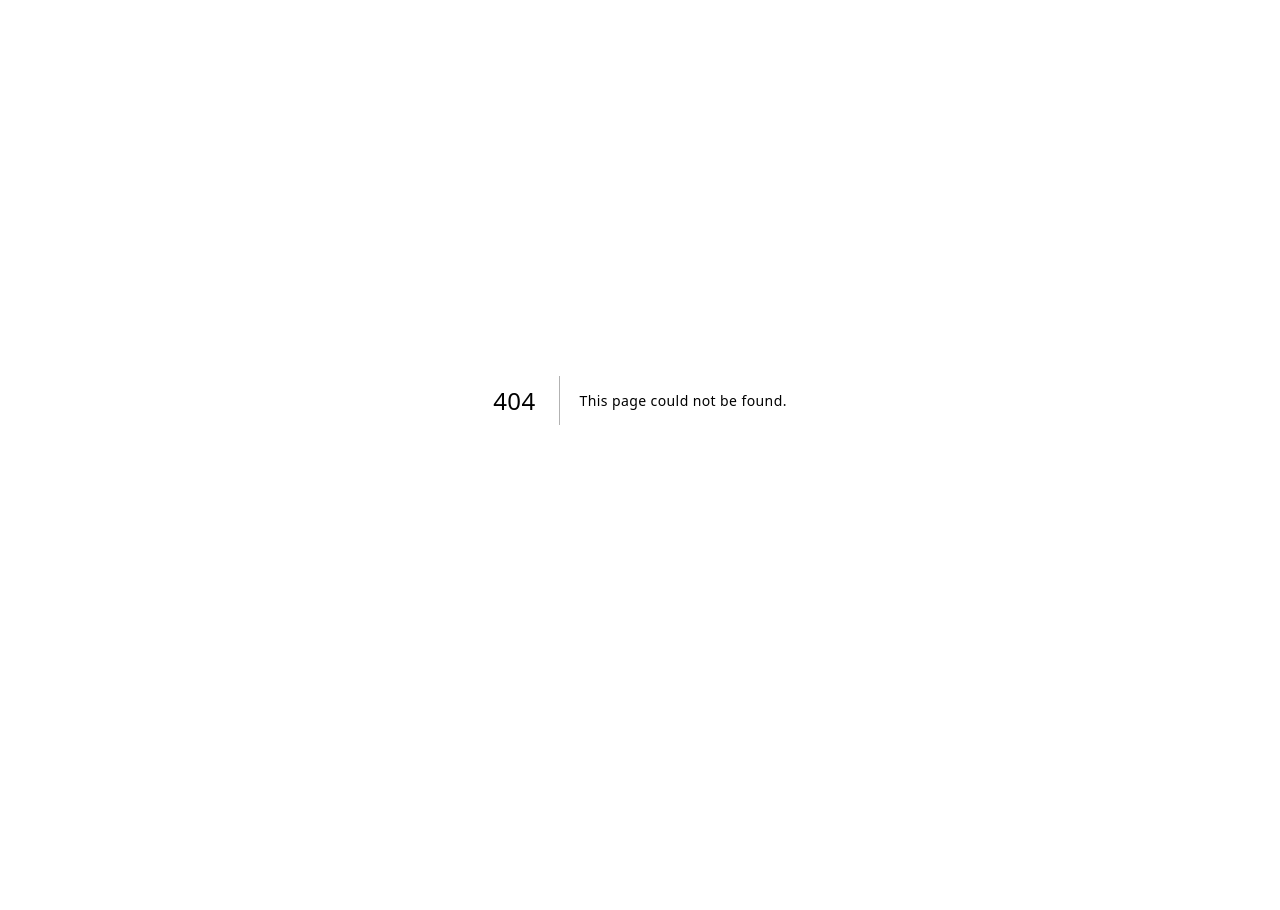
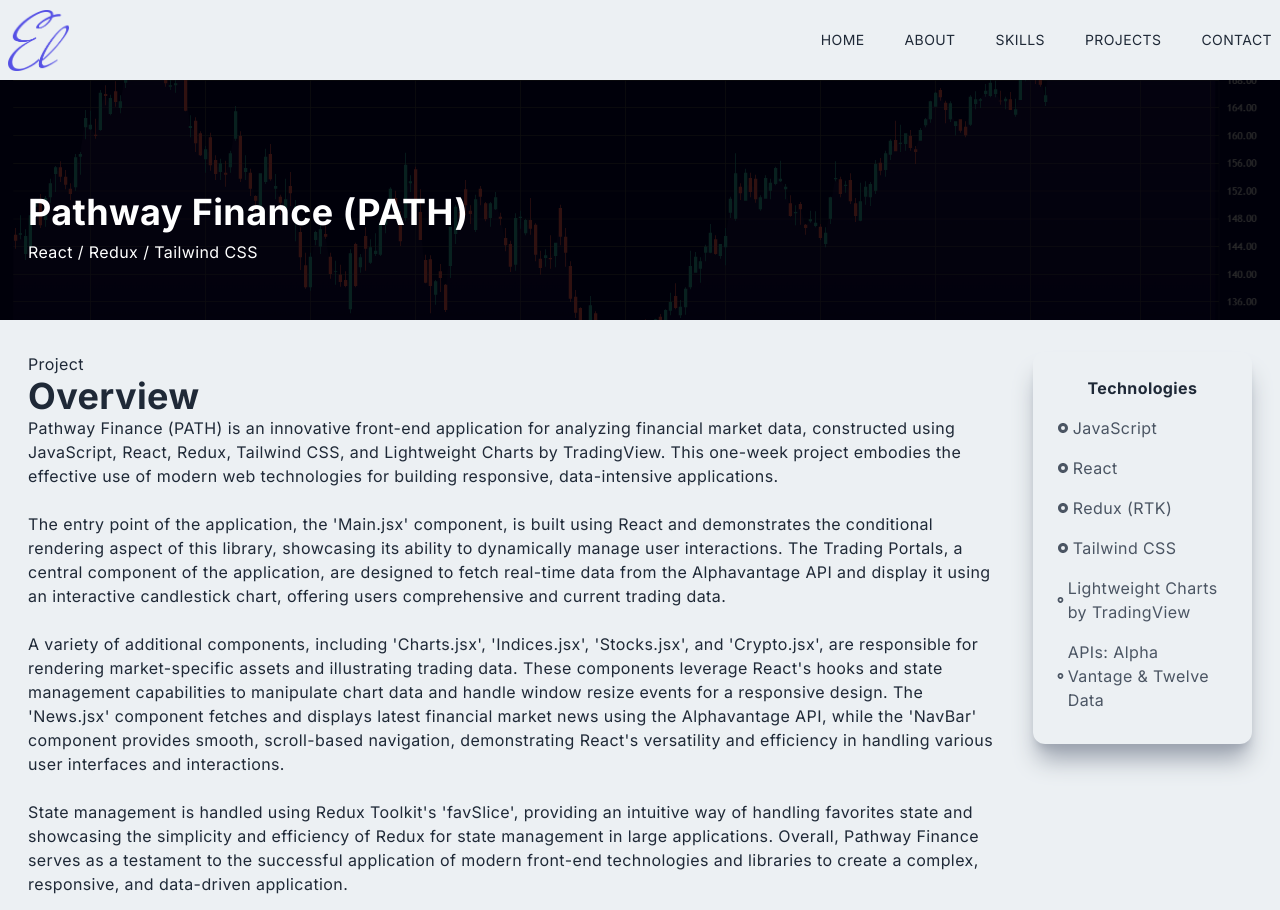
Before and after one commit to elehma4/portfolio-nextjs, a Next.js app: page /pathwayFinance in a window 1280 px wide. Before the commit this address had no page. Shown: the top 910 px of the page. Before the commit the page ends 800 px from the top, so only its background shows below. Built offline with nearby package versions, Linux system fonts and the light colour scheme.

Commit message:
Pathway Finance - React, Redux, Tailwind

```diff
--- /dev/null
+++ b/app/pathwayFinance/page.jsx
@@ -0,0 +1,57 @@
+import React from 'react'
+import Navbar from '../../components/Navbar';
+import Image from 'next/image';
+import pathwayPortal from '../../public/assets/projects/pathway-portal.png'
+import {RiRadioButtonFill} from 'react-icons/ri'
+import Link from 'next/link'
+
+function boxBuddy() {
+  return (
+    <div className='w-full'>
+        <Navbar/>
+
+      <div className='w-screen h-[30vh] lg:h-[40vh] relative'>
+        <div className='absolute top-0 left-0 w-full h-[30vh] lg:h-[40vh] bg-black/80 z-10' />
+
+        <Image className='absolute z-1' layout='fill' objectFit='cover' src={pathwayPortal} alt='/' />
+        <div className='absolute top-[70%] max-w-[1240px] w-full left-[50%] right-[50%] translate-x-[-50%] translate-y-[-50%] text-white z-10 p-2'>
+            <h2 className='py-2'>Pathway Finance (PATH)</h2>
+            <h3>React / Redux / Tailwind CSS</h3>
+        </div>
+      </div>
+
+      <div className='max-w-[1240px] mx-auto p-2 grid md:grid-cols-5 gap-8 pt-8'>
+        <div className='col-span-4'>
+          <p>Project</p>
+          <h2>Overview</h2>
+          <p>Pathway Finance (PATH) is an innovative front-end application for analyzing financial market data, constructed using JavaScript, React, Redux, Tailwind CSS, and Lightweight Charts by TradingView. This one-week project embodies the effective use of modern web technologies for building responsive, data-intensive applications.
+<br /><br />
+The entry point of the application, the 'Main.jsx' component, is built using React and demonstrates the conditional rendering aspect of this library, showcasing its ability to dynamically manage user interactions. The Trading Portals, a central component of the application, are designed to fetch real-time data from the Alphavantage API and display it using an interactive candlestick chart, offering users comprehensive and current trading data.
+<br /><br />
+A variety of additional components, including 'Charts.jsx', 'Indices.jsx', 'Stocks.jsx', and 'Crypto.jsx', are responsible for rendering market-specific assets and illustrating trading data. These components leverage React's hooks and state management capabilities to manipulate chart data and handle window resize events for a responsive design. The 'News.jsx' component fetches and displays latest financial market news using the Alphavantage API, while the 'NavBar' component provides smooth, scroll-based navigation, demonstrating React's versatility and efficiency in handling various user interfaces and interactions.
+<br /><br />
+State management is handled using Redux Toolkit's 'favSlice', providing an intuitive way of handling favorites state and showcasing the simplicity and efficiency of Redux for state management in large applications. Overall, Pathway Finance serves as a testament to the successful application of modern front-end technologies and libraries to create a complex, responsive, and data-driven application. </p>
+          <button className='px-8 py-2 mt-4 mr-8'>Demo</button>
+          <Link href='https://github.com/ETH1Elohim/pathway-finance-reactjs'><button className='px-8 py-2 mt-4'>Code</button></Link>
+        </div>
+        <div className='col-span-4 md:col-span-1 shadow-xl shadow-gray-400 rounded-xl p-4 h-fit'>
+          <div className='p-2'>
+            <p className='text-center font-bold pb-2'>Technologies</p>
+            <div className='grid grid-cols-3 md:grid-cols-1'>
+              <p className='text-gray-600 py-2 flex items-center'><RiRadioButtonFill className='pr-1' /> JavaScript </p>
+              <p className='text-gray-600 py-2 flex items-center'><RiRadioButtonFill className='pr-1' /> React </p>
+              <p className='text-gray-600 py-2 flex items-center'><RiRadioButtonFill className='pr-1' /> Redux (RTK) </p>
+              <p className='text-gray-600 py-2 flex items-center'><RiRadioButtonFill className='pr-1' /> Tailwind CSS </p>
+              <p className='text-gray-600 py-2 flex items-center'><RiRadioButtonFill className='pr-1' /> Lightweight Charts by TradingView </p>
+              <p className='text-gray-600 py-2 flex items-center'><RiRadioButtonFill className='pr-1' /> APIs: Alpha Vantage & Twelve Data </p>
+            </div>
+          </div>
+        </div>
+        <Link href='/#projects'><p className='underline cursor-pointer'>Back</p></Link>
+      </div>
+
+    </div>
+  )
+}
+
+export default boxBuddy
--- a/components/Projects.jsx
+++ b/components/Projects.jsx
@@ -1,6 +1,7 @@
 import React from 'react'
 import Image from 'next/image'
 import Link from 'next/link'
+import pathwayImg from '../public/assets/projects/pathway-portal.png'
 import hermesImg from '../public/assets/projects/hermesProj.png'
 import ProjectItem from './ProjectItem'
 import boxBuddyImg from '../public/assets/projects/boxBuddy-main.png'
@@ -17,7 +18,7 @@
             <p className='text-xl tracking-widest uppercase text-[#5651e5]'>Projects</p>
             <h2 className='py-4'>What I've Built</h2>
             <div className='grid md:grid-cols-2 gap-8'>
-
+              <ProjectItem title="Pathway Finance (PATH)" description="Front-End Market Analysis Tool built with React" backgroundImg={pathwayImg} projectUrl='/pathwayFinance' />
               <ProjectItem title='Box Buddy' description='Full-Stack Mobile Fitness Application' backgroundImg={boxBuddyImg} projectUrl='/boxBuddy' className='w-64 h-32' />
               <ProjectItem title='Hermes App' description='Front-End Crypto Application' backgroundImg={hermesImg} projectUrl='/hermesApp' />
               <ProjectItem title='My Portfolio Site' description='Front-End Next.js Portfolio Site' backgroundImg={portfolioImg} projectUrl='/myPortfolio' />
```
Also changed, not shown: public/assets/projects/pathway-portal.png (added).
